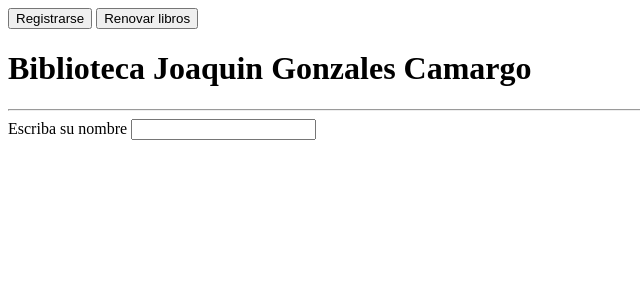
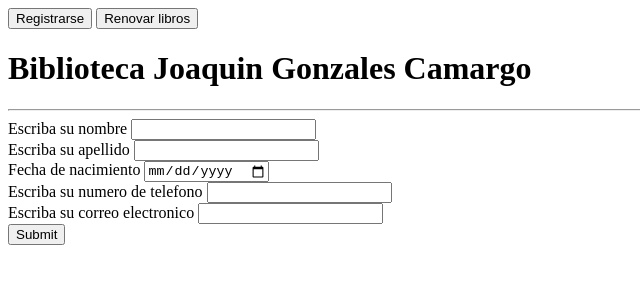
Before and after one commit to ds-fernando/library, a plain HTML site: page index.html in a window 1280 px wide. Shown: the whole page, without its empty margins (0-640 px from the left). Drawn offline with Linux system fonts and the light colour scheme.

Commit message:
primer cambio

```diff
--- a/index.html
+++ b/index.html
@@ -21,10 +21,32 @@
         <hr>
 
         <form action="">
-            <span>Escriba su nombre</span>
-            <label for="nombre">
-                <input type="text" id="nombre">
+            <label for="name">
+                <span>Escriba su nombre</span>
+                <input type="text" id="name" name="name">
             </label>
+            <br>
+            <label for="last_name">
+                <span>Escriba su apellido</span>
+                <input type="text" id="last_name" name="last_name">
+            </label>
+            <br>
+            <label for="age">
+                <span>Fecha de nacimiento</span>
+                <input type="date" id="age" name="age">
+            </label>
+            <br>
+            <label for="phone_number">
+                <span>Escriba su numero de telefono</span>
+                <input type="number" id="phone_number" name="phone_number">
+            </label>
+            <br>
+            <label for="emai">
+                <span>Escriba su correo electronico </span>
+                <input type="email" id="email" name="email">
+            </label>
+            <br>
+            <input type="submit">
         </form>
 
 
```
